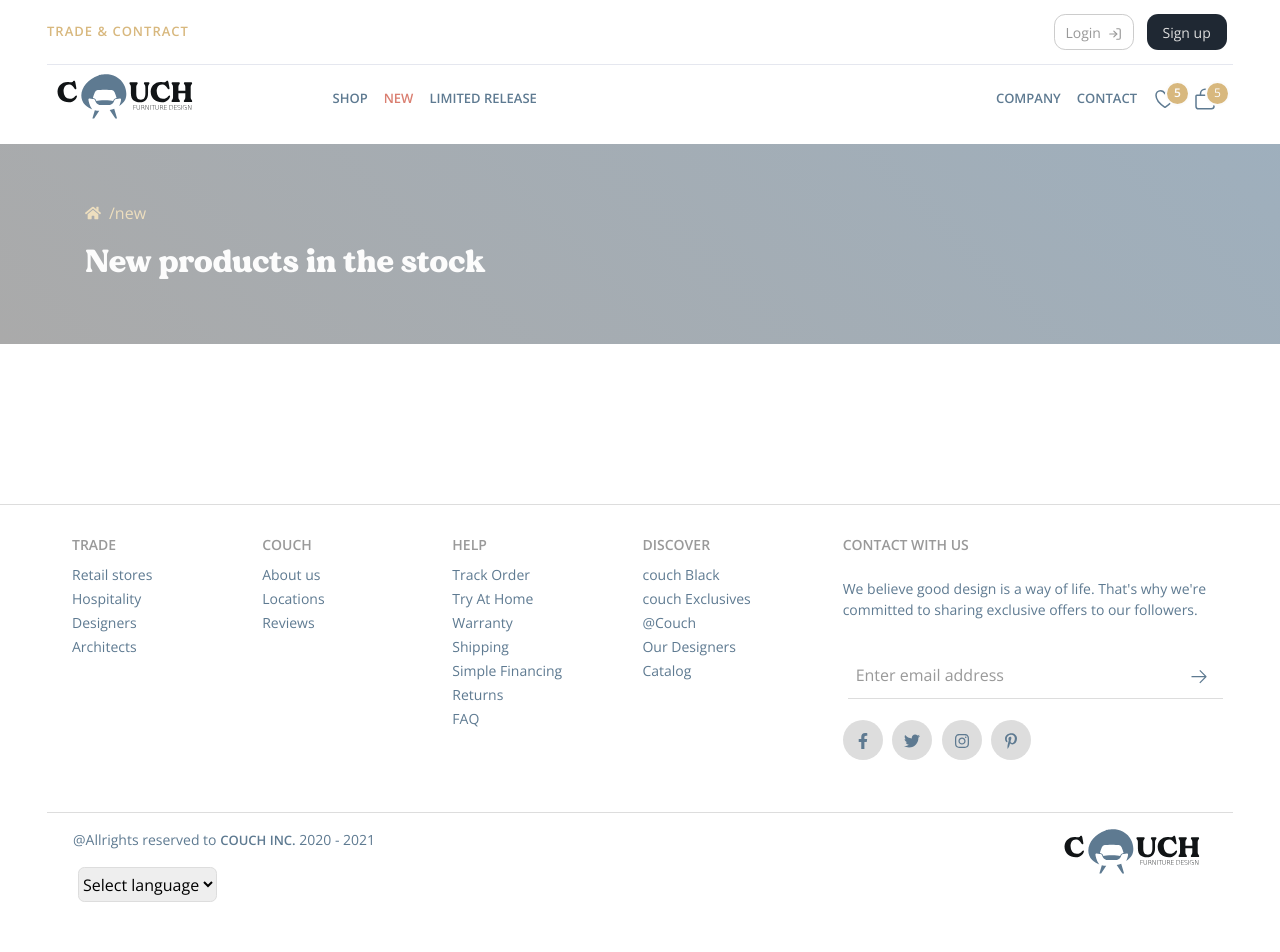
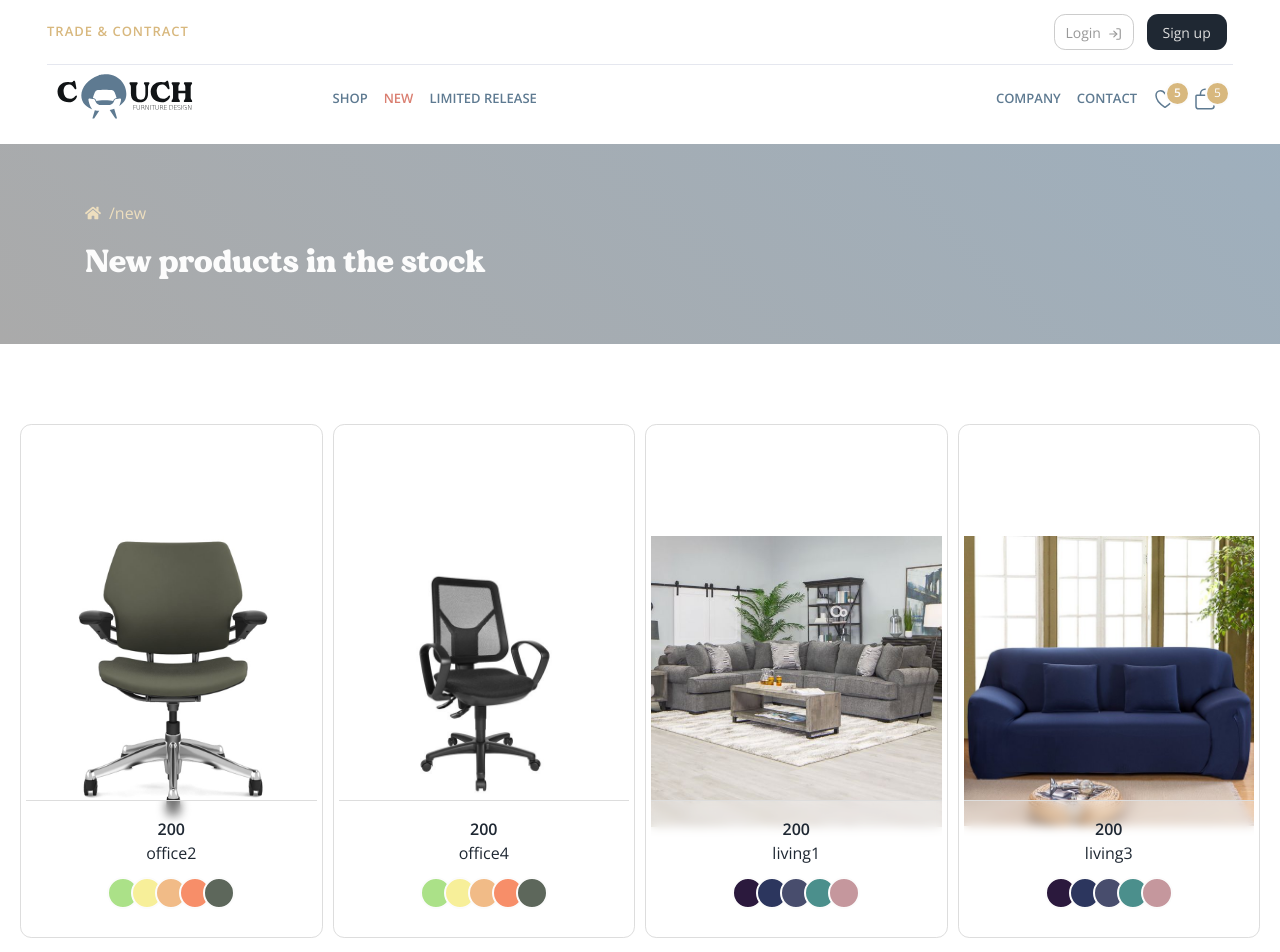
Before and after one commit to salihcodev/couch-furniture-design, a React (Create React App) app: page /new in a window 1280 px wide. Shown: the top 952 px of the page. Built offline with nearby package versions, Linux system fonts and the light colour scheme.

Commit message:
Create CollectionViewer component. - Used in new prods page and limited-releases page. - Tweak the mock data, To single var to just test the UI.

```diff
--- a/src/App.tsx
+++ b/src/App.tsx
@@ -35,7 +35,7 @@ const CouchFurnitureDesignApp = () => {
         <Route exact path="/contact" component={Contact} />
         <Route exact path="/company" component={Company} />
         <Route exact path="/shop" component={Shop} />
-        <Route exact path="/shop/:id" component={SingleProdViewer} />
+        <Route exact path="/shop/:id/:id" component={SingleProdViewer} />
         <Route exact path="/new" component={New} />
         <Route exact path="/bag" component={ShoppingBag} />
         <Route exact path="/wishlist" component={WishList} />
--- /dev/null
+++ b/src/components/collection-viewer/CollectionViewer.comp.tsx
@@ -0,0 +1,43 @@
+// BASIC:
+import './style.sass';
+
+// UTILITIES:
+import { Container, Row, Col } from 'react-bootstrap';
+
+// COMPONENTS:
+import ProdCard from '../prod-card/ProdCard.comp';
+
+// INTERFACE:
+interface CollectionViewerProps {
+  parentRoute: string;
+  products: Array<[]>;
+}
+
+// COMPONENT:=>
+const CollectionViewer: React.FC<CollectionViewerProps> = ({
+  parentRoute,
+  products,
+}) => {
+  return (
+    <section className="single-collection">
+      {/* products block */}
+      <div className="collection-items">
+        <Container fluid>
+          <Row>
+            {products.map(({ id, ...product }: any) => (
+              <Col xs={12} sm={6} md={4} xl={3}>
+                <ProdCard
+                  key={id}
+                  product={product}
+                  parentRoute={parentRoute}
+                />
+              </Col>
+            ))}
+          </Row>
+        </Container>
+      </div>
+    </section>
+  );
+};
+
+export default CollectionViewer;
--- /dev/null
+++ b/src/components/collection-viewer/style.sass
@@ -0,0 +1,8 @@
+// importing:::
+@import '../../sass-utl/_transitions'
+@import '../../sass-utl/_colors'
+@import '../../sass-utl/_fonts'
+@import '../../sass-utl/_mixins'
+
+// styling:::
+section.collection-viewer
--- a/src/components/new-arrivals/ProdDetails.comp.tsx
+++ b/src/components/new-arrivals/ProdDetails.comp.tsx
@@ -67,8 +67,8 @@ const NewArrivals: React.FC<NewArrivalsProps> = ({ newArrivals }) => {
   );
 };
 
-const mapStateToProps = ({ products: { newProducts } }: any) => ({
-  newArrivals: newProducts,
+const mapStateToProps = ({ products: { itemsToTest } }: any) => ({
+  newArrivals: itemsToTest,
 });
 
 export default connect(mapStateToProps)(NewArrivals);
--- a/src/components/prod-card/ProdCard.comp.tsx
+++ b/src/components/prod-card/ProdCard.comp.tsx
@@ -10,11 +10,16 @@ import { redirectToSingleProd } from '../../redux/products/products.action';
 // INTERFACE:
 interface ProdCardProps {
   product: any;
+  parentRoute: string;
   dispatch: any;
 }
 
 // COMPONENT:=>
-const ProdCard: React.FC<ProdCardProps> = ({ product, dispatch }) => {
+const ProdCard: React.FC<ProdCardProps> = ({
+  product,
+  parentRoute,
+  dispatch,
+}) => {
   const { slug, name, imgUrl, featured, price, availableColors } = product;
 
   return (
@@ -27,7 +32,7 @@ const ProdCard: React.FC<ProdCardProps> = ({ product, dispatch }) => {
       </div>
       <Link
         className="card-wrapper"
-        to={`shop/${slug}`}
+        to={`shop/${parentRoute}/${slug}`}
         style={{ background: `url(${imgUrl}) center/contain no-repeat` }}
         onClick={() => dispatch(redirectToSingleProd(slug))}
       >
--- a/src/components/prods-collections/ProdsCollections.comp.tsx
+++ b/src/components/prods-collections/ProdsCollections.comp.tsx
@@ -18,8 +18,8 @@ const ProdsCollections: React.FC<ProdsCollectionsProps> = ({ categories }) => {
 
   return (
     <main className="prods-collections">
-      {categories.map(({ ...collection }: any) => (
-        <SingleCollection key={collection.id} {...collection} />
+      {categories.map(({ id, ...collection }: any) => (
+        <SingleCollection key={id} {...collection} />
       ))}
     </main>
   );
--- a/src/components/prods-collections/single-collection/SingleCollection.comp.tsx
+++ b/src/components/prods-collections/single-collection/SingleCollection.comp.tsx
@@ -31,7 +31,7 @@ const SingleCollection: React.FC<SingleCollectionProps> = ({
         <Row>
           {products.map(({ id, ...product }: any) => (
             <Col xs={12} sm={6} xl={4}>
-              <ProdCard key={id} product={product} />
+              <ProdCard key={id} product={product} parentRoute={routeName} />
             </Col>
           ))}
         </Row>
--- a/src/redux/products/products.reducer.ts
+++ b/src/redux/products/products.reducer.ts
@@ -3,8 +3,7 @@ import { categories, limitedAndNew } from '../../api-mocks/API.data';
 
 const INITIAL_STATE = {
   categories: categories,
-  limitedProducts: limitedAndNew,
-  newProducts: limitedAndNew,
+  itemsToTest: limitedAndNew,
   singleProduct: {},
 };
 
--- a/src/views/limited-release/LimitedRelease.page.tsx
+++ b/src/views/limited-release/LimitedRelease.page.tsx
@@ -2,25 +2,38 @@
 import './style.sass';
 
 // UTILITIES:
+import { connect } from 'react-redux';
+
 // COMPONENTS:
 import Hero from '../../components/hero/Hero.comp';
+import CollectionViewer from '../../components/collection-viewer/CollectionViewer.comp';
 
 // INTERFACE:
+interface Props {
+  limitedProducts: any;
+}
 
-// App interface:
-interface Props {}
-
-// Home Page:=>
-const LimitedReleases: React.FC<Props> = () => {
+// Limited products Page:=>
+const LimitedReleases: React.FC<Props> = ({ limitedProducts }) => {
   return (
-    <div className="limited-page">
+    <main className="limited-page">
       <Hero
         cover={''}
         mini={true}
         heroTitle="Limited releases, Take a look before it gets out of the stock!"
       />
-    </div>
+
+      {/* limited prods */}
+      <CollectionViewer
+        products={limitedProducts}
+        parentRoute="limited-release"
+      />
+    </main>
   );
 };
 
-export default LimitedReleases;
+const mapStateToProps = ({ products: { itemsToTest } }: any) => ({
+  limitedProducts: itemsToTest,
+});
+
+export default connect(mapStateToProps)(LimitedReleases);
--- a/src/views/new/New.page.tsx
+++ b/src/views/new/New.page.tsx
@@ -2,21 +2,31 @@
 import './style.sass';
 
 // UTILITIES:
+import { connect } from 'react-redux';
+
 // COMPONENTS:
 import Hero from '../../components/hero/Hero.comp';
+import CollectionViewer from '../../components/collection-viewer/CollectionViewer.comp';
 
 // INTERFACE:
+interface Props {
+  limitedProducts: any;
+}
 
-// App interface:
-interface Props {}
+// New products Page:=>
+const New: React.FC<Props> = ({ limitedProducts }) => {
+  return (
+    <main className="limited-page">
+      <Hero cover={''} mini={true} heroTitle="New products in the stock" />
 
-// Home Page:=>
-const Shop: React.FC<Props> = () => {
-  return (
-    <div className="new-page">
-      <Hero cover={''} mini={true} heroTitle="New products in the stock" />
-    </div>
+      {/* limited prods */}
+      <CollectionViewer products={limitedProducts} parentRoute="new" />
+    </main>
   );
 };
 
-export default Shop;
+const mapStateToProps = ({ products: { itemsToTest } }: any) => ({
+  limitedProducts: itemsToTest,
+});
+
+export default connect(mapStateToProps)(New);
```
Also changed, not shown: 1 other file (tests, documents, lock files or other folders).
